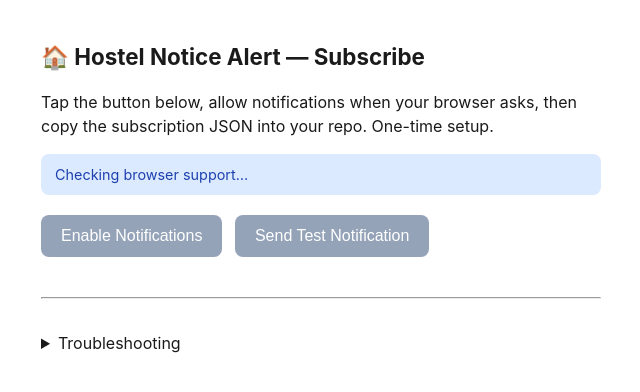
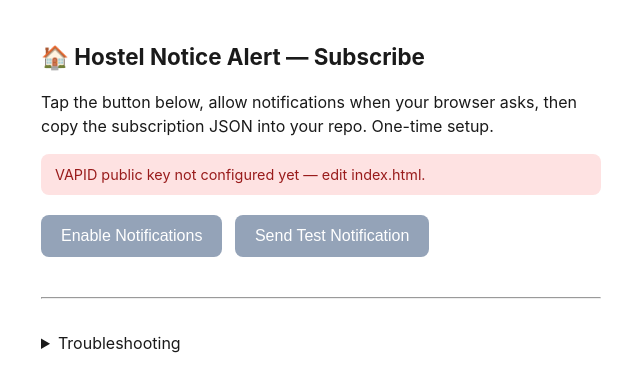
Before and after one commit to Bhavya4907/Notify, a website: page index.html in a window 1280 px wide. Shown: the whole page, without its empty margins (319-959 px from the left). Drawn offline with Linux system fonts and the light colour scheme.

Commit message:
Update VAPID public key in index.html

```diff
--- a/index.html
+++ b/index.html
@@ -111,7 +111,7 @@ async function init() {
     setStatus('Push notifications are not supported in this browser.', 'err');
     return;
   }
-  if (VAPID_PUBLIC_KEY === "PASTE_YOUR_VAPID_PUBLIC_KEY_HERE") {
+  if (VAPID_PUBLIC_KEY === "BGlGDWc7U1Ppyd8suGbuWYyIPJ44GRD5Ixx0NNvM_x1AYBhwUhKqZ8Rd0F8HuBeOUInGEvrKaoVeHMFHBah-Bq0") {
     setStatus('VAPID public key not configured yet — edit index.html.', 'err');
     return;
   }
```
